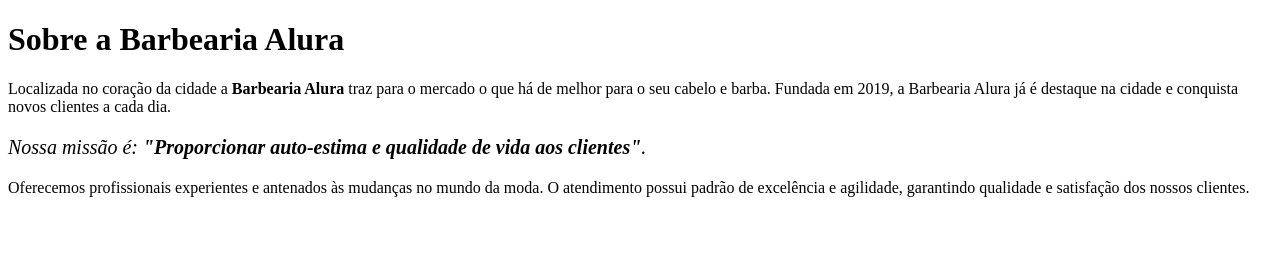
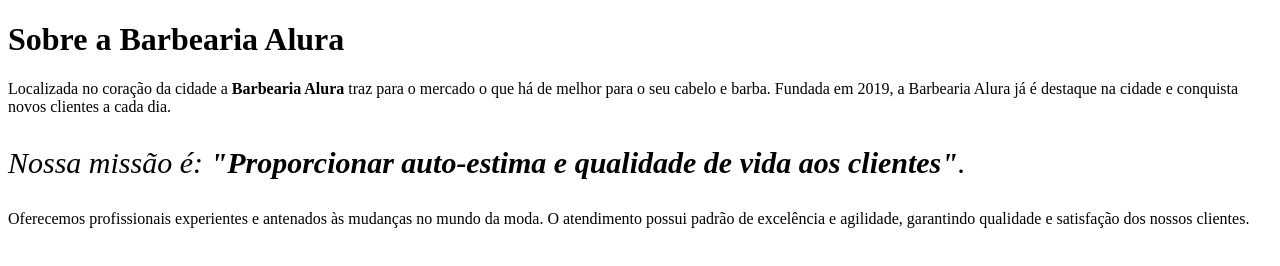
Before and after one commit to Solange011283/BarbeariaAluraAnchieta, a plain HTML site: page index.html in a window 1280 px wide. Drawn offline with Linux system fonts and the light colour scheme.

Commit message:
Update index.html 30

```diff
--- a/index.html
+++ b/index.html
@@ -10,7 +10,7 @@
    <p></p>Localizada no coração da cidade a <strong>Barbearia Alura</strong> traz para o mercado o que há de melhor para o seu cabelo e barba.
   Fundada em 2019, a Barbearia Alura já é destaque na cidade e conquista novos clientes a cada dia.</h1>
 
-   <p style="font-size: 20px"><em>Nossa missão é:<strong> "Proporcionar auto-estima e qualidade de vida aos clientes"</strong>.</em></p>
+   <p style="font-size: 30px"><em>Nossa missão é:<strong> "Proporcionar auto-estima e qualidade de vida aos clientes"</strong>.</em></p>
 
    <p>Oferecemos profissionais experientes e antenados às mudanças no mundo da moda.
   O atendimento possui padrão de excelência e agilidade, garantindo qualidade e satisfação dos nossos clientes.</p>
```
